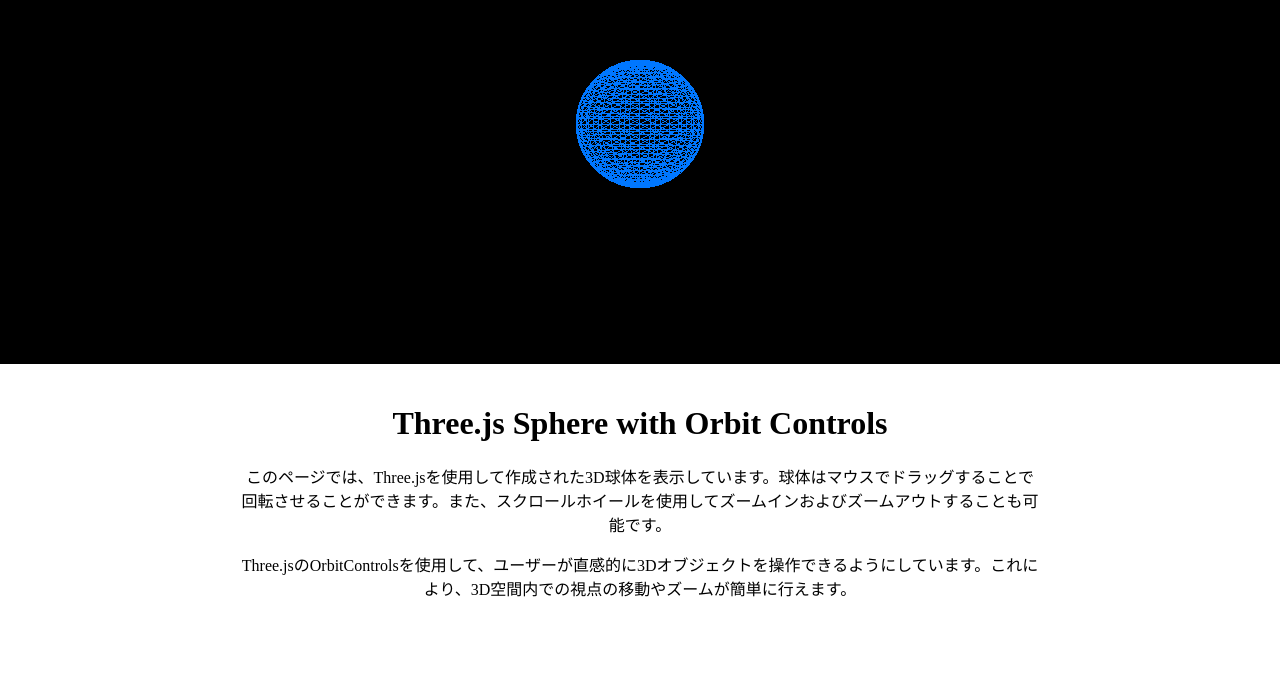
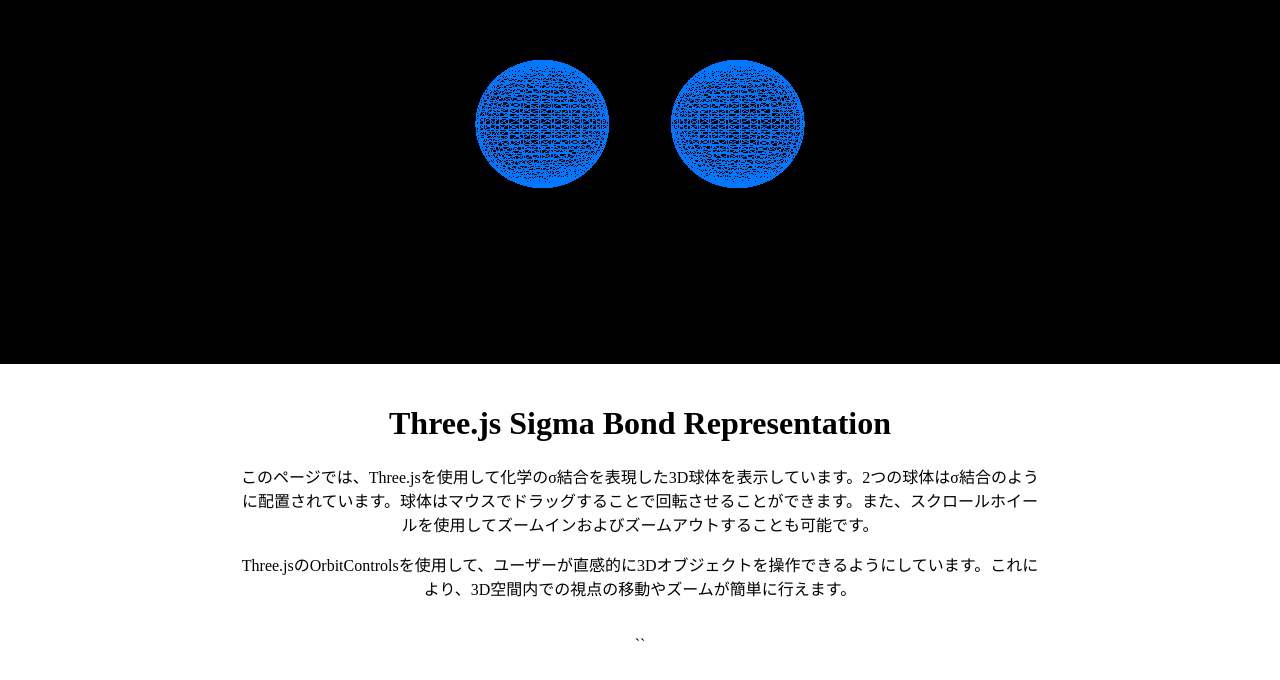
Before and after one commit to enotyama19xx/htmltest, a plain HTML site: page index.html in a window 1280 px wide. Shown: the part 116-796 px from the top of the page. Drawn offline with nearby package versions, Linux system fonts and the light colour scheme.

Commit message:
球を2つに

```diff
--- a/index.html
+++ b/index.html
@@ -3,7 +3,7 @@
 <head>
     <meta charset="UTF-8">
     <meta name="viewport" content="width=device-width, initial-scale=1.0">
-    <title>Three.js Sphere with Orbit Controls</title>
+    <title>Three.js Sigma Bond Representation</title>
     <style>
         body { margin: 0; display: flex; flex-direction: column; align-items: center; }
         #canvas-container { width: 100%; height: 60vh; }
@@ -14,8 +14,8 @@
 <body>
     <div id="canvas-container"></div>
     <div id="description">
-        <h1>Three.js Sphere with Orbit Controls</h1>
-        <p>このページでは、Three.jsを使用して作成された3D球体を表示しています。球体はマウスでドラッグすることで回転させることができます。また、スクロールホイールを使用してズームインおよびズームアウトすることも可能です。</p>
+        <h1>Three.js Sigma Bond Representation</h1>
+        <p>このページでは、Three.jsを使用して化学のσ結合を表現した3D球体を表示しています。2つの球体はσ結合のように配置されています。球体はマウスでドラッグすることで回転させることができます。また、スクロールホイールを使用してズームインおよびズームアウトすることも可能です。</p>
         <p>Three.jsのOrbitControlsを使用して、ユーザーが直感的に3Dオブジェクトを操作できるようにしています。これにより、3D空間内での視点の移動やズームが簡単に行えます。</p>
     </div>
     <script src="https://cdnjs.cloudflare.com/ajax/libs/three.js/r128/three.min.js"></script>
@@ -36,10 +36,16 @@
         // 球体のジオメトリとマテリアルを作成
         const geometry = new THREE.SphereGeometry(1, 32, 32);
         const material = new THREE.MeshBasicMaterial({ color: 0x0077ff, wireframe: true });
-        const sphere = new THREE.Mesh(geometry, material);
 
-        // 球体をシーンに追加
-        scene.add(sphere);
+        // 1つ目の球体を作成し、シーンに追加
+        const sphere1 = new THREE.Mesh(geometry, material);
+        sphere1.position.set(1.5, 0, 0); // x軸に1.5単位移動
+        scene.add(sphere1);
+
+        // 2つ目の球体を作成し、シーンに追加
+        const sphere2 = new THREE.Mesh(geometry, material);
+        sphere2.position.set(-1.5, 0, 0); // x軸に-1.5単位移動
+        scene.add(sphere2);
 
         // OrbitControlsを設定
         const controls = new THREE.OrbitControls(camera, renderer.domElement);
@@ -69,3 +75,4 @@
     </script>
 </body>
 </html>
+``
```
